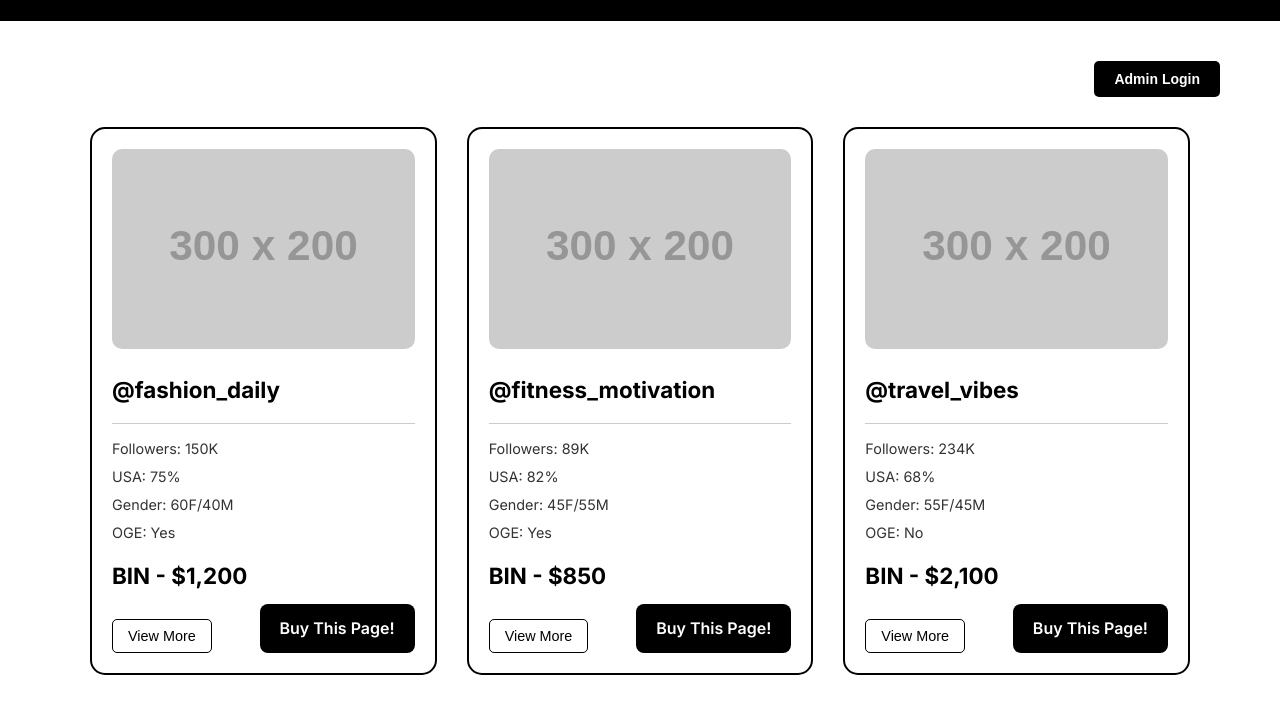
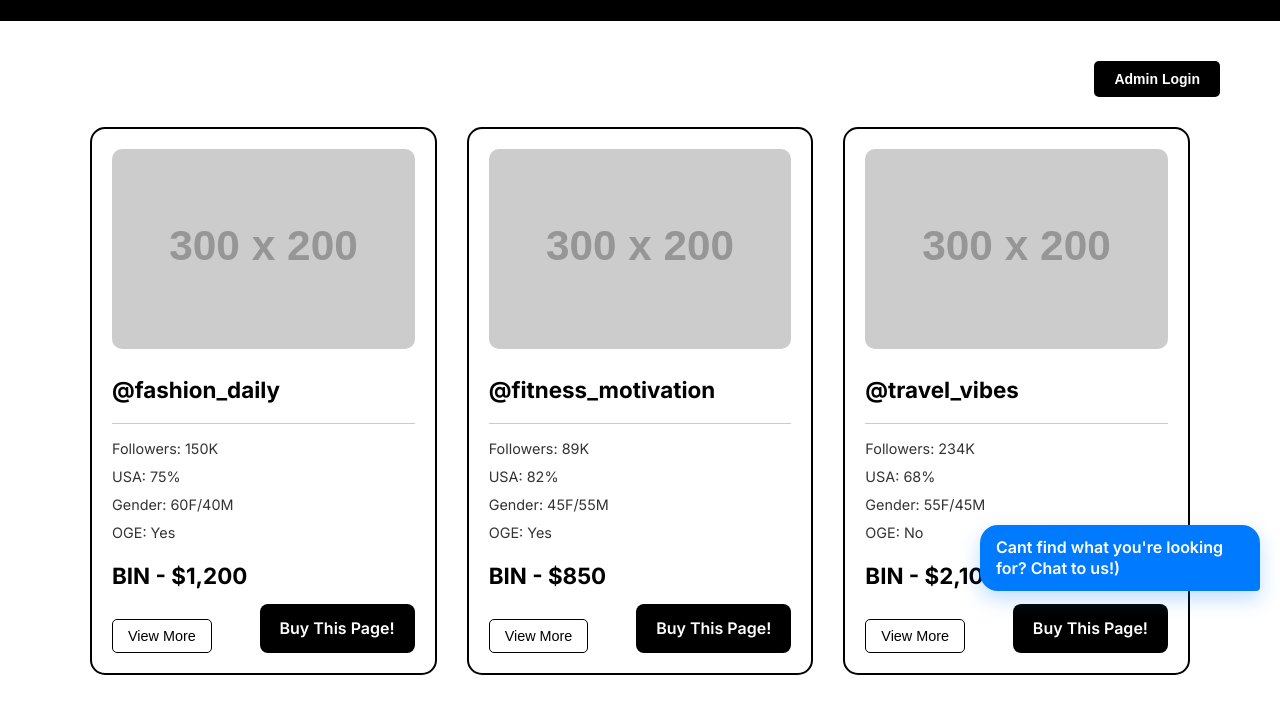
Before and after one commit to spider-resell/spider-resell-website, a plain HTML site: page index.html in a window 1280 px wide. Shown: the part 189-902 px from the top of the page. Drawn offline with Linux system fonts and the light colour scheme; placeholder pictures from the web are drawn by us.

Commit message:
support chat functionality

```diff
--- a/index.html
+++ b/index.html
@@ -31,6 +31,8 @@
             </div>
         </div>
     </main>
+
+    <a id="chatBubble" class="chat-bubble" href="https://t.me/criempie" target="_blank">Cant find what you're looking for? Chat to us!)</a>
 
     <div id="adminModal" class="modal">
         <div class="modal-content">
--- a/script.js
+++ b/script.js
@@ -55,6 +55,7 @@ const downloadBtn = document.getElementById('downloadBtn');
 const resetBtn = document.getElementById('resetBtn');
 const newListingForm = document.getElementById('newListingForm');
 const adminListings = document.getElementById('adminListings');
+const chatBubble = document.getElementById('chatBubble');
 
 // Initialize the app
 document.addEventListener('DOMContentLoaded', async function() {
@@ -217,6 +218,7 @@ function handleAdminLogin() {
         adminModal.style.display = 'none';
         document.querySelector('.main-content').style.display = 'none';
         adminDashboard.style.display = 'block';
+        if (chatBubble) chatBubble.style.display = 'none';
         adminLoginForm.reset();
         renderAdminListings();
         alert('Admin login successful!');
@@ -229,6 +231,7 @@ function checkAdminSession() {
     if (sessionStorage.getItem('spiderResellAdmin') === 'true') {
         document.querySelector('.main-content').style.display = 'none';
         adminDashboard.style.display = 'block';
+        if (chatBubble) chatBubble.style.display = 'none';
         renderAdminListings();
     }
 }
@@ -237,6 +240,7 @@ function logoutAdmin() {
     sessionStorage.removeItem('spiderResellAdmin');
     document.querySelector('.main-content').style.display = 'block';
     adminDashboard.style.display = 'none';
+    if (chatBubble) chatBubble.style.display = 'inline-block';
     renderListings();
 }
 
--- a/styles.css
+++ b/styles.css
@@ -147,6 +147,26 @@ body {
 
 .buy-button:hover {
     background-color: #333333;
+}
+
+.chat-bubble {
+    position: fixed;
+    bottom: 20px;
+    right: 20px;
+    background-color: #007aff;
+    color: #ffffff;
+    padding: 12px 16px;
+    border-radius: 18px 18px 4px 18px;
+    text-decoration: none;
+    font-weight: 600;
+    box-shadow: 0 8px 20px rgba(0, 122, 255, 0.25);
+    z-index: 900;
+    max-width: 280px;
+    line-height: 1.3;
+}
+
+.chat-bubble:hover {
+    background-color: #0066e6;
 }
 
 /* View More Button */
```
